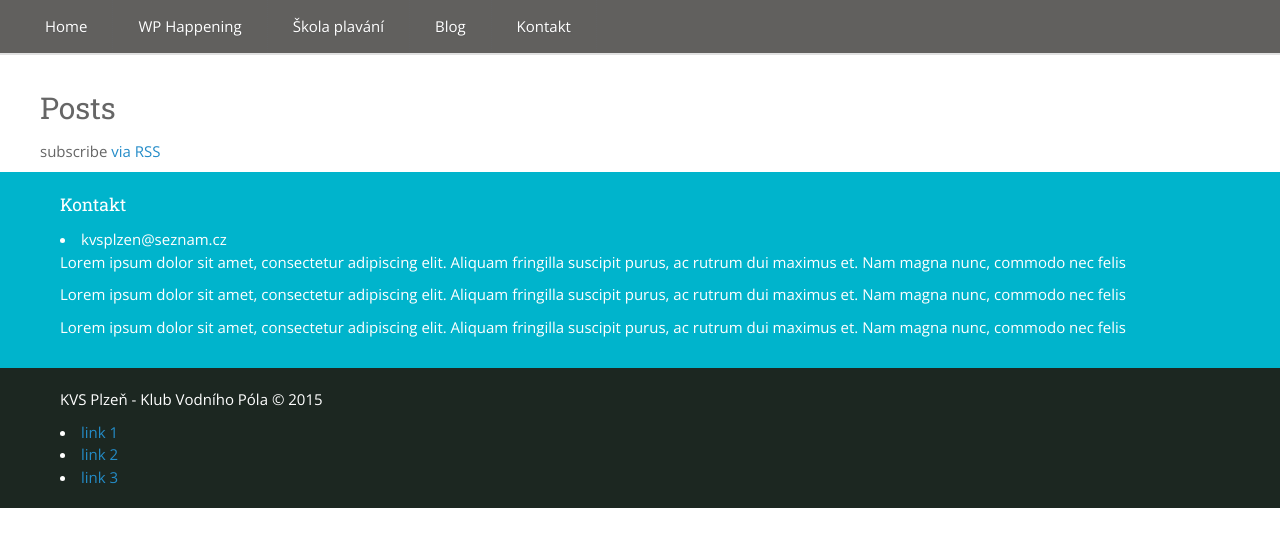
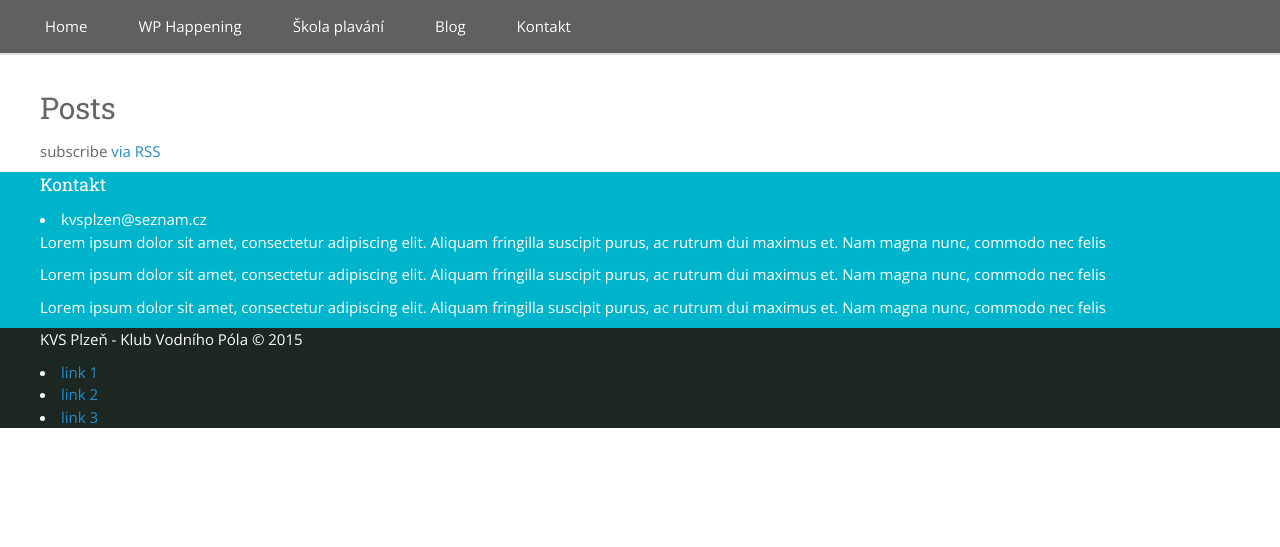
Before and after one commit to SteveVil/KVS-web, a Jekyll site: the page built from index.html, in a window 1280 px wide. Shown: the top 547 px of the page. Built offline with Jekyll 4.4.1, drawn with Linux system fonts in a browser that asks for light colours.

Commit message:
Update _footer.sass

```diff
--- a/_sass/_footer.sass
+++ b/_sass/_footer.sass
@@ -2,11 +2,6 @@
 footer
 	width: 100%
 	color: #FFF
-
-	.wrapper
-		width: 1160px
-		margin: 0 auto
-		padding: 20px
 
 	.main-footer
 		background: none repeat scroll 0% 0% #00B4CC
```
